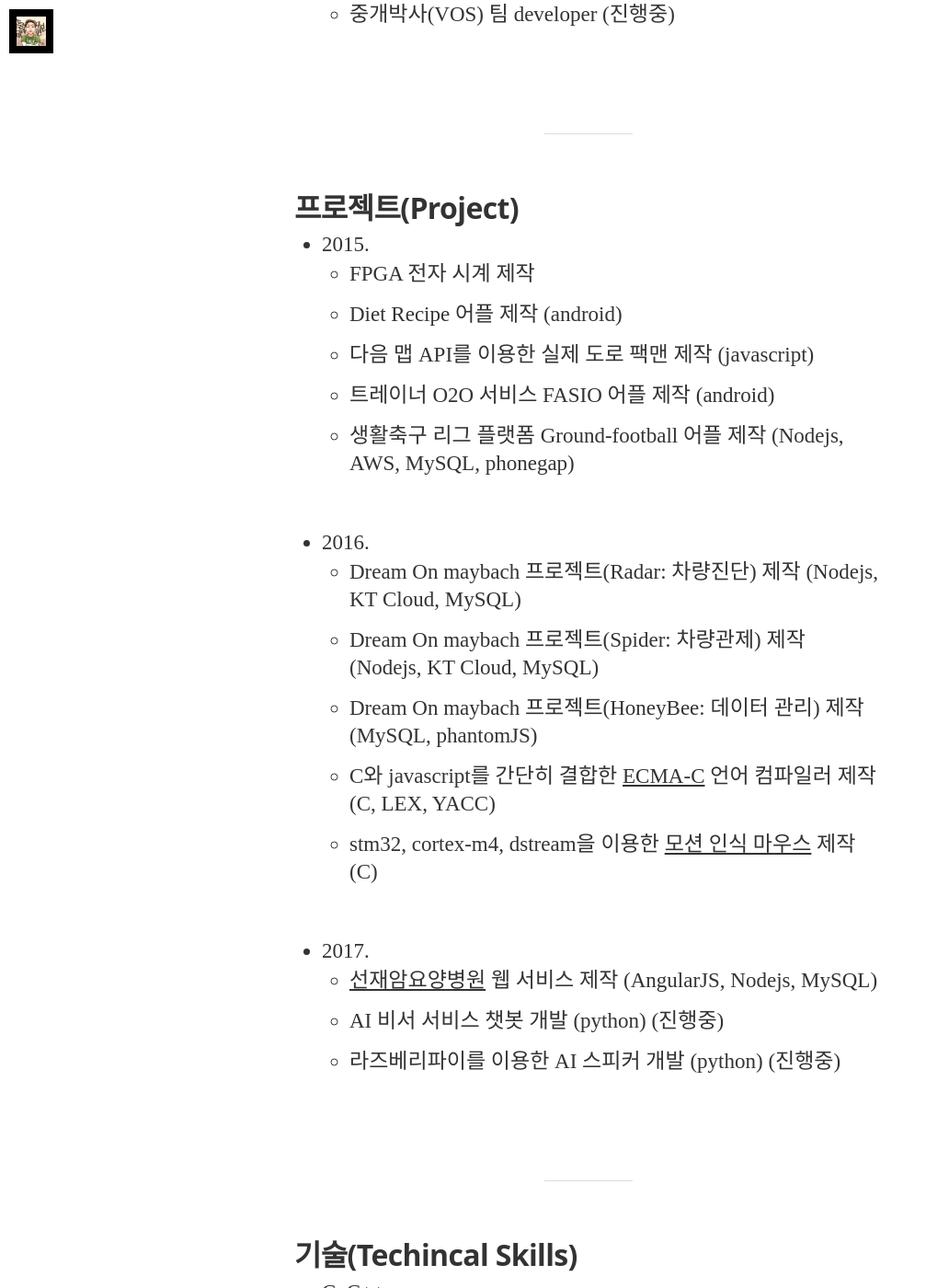
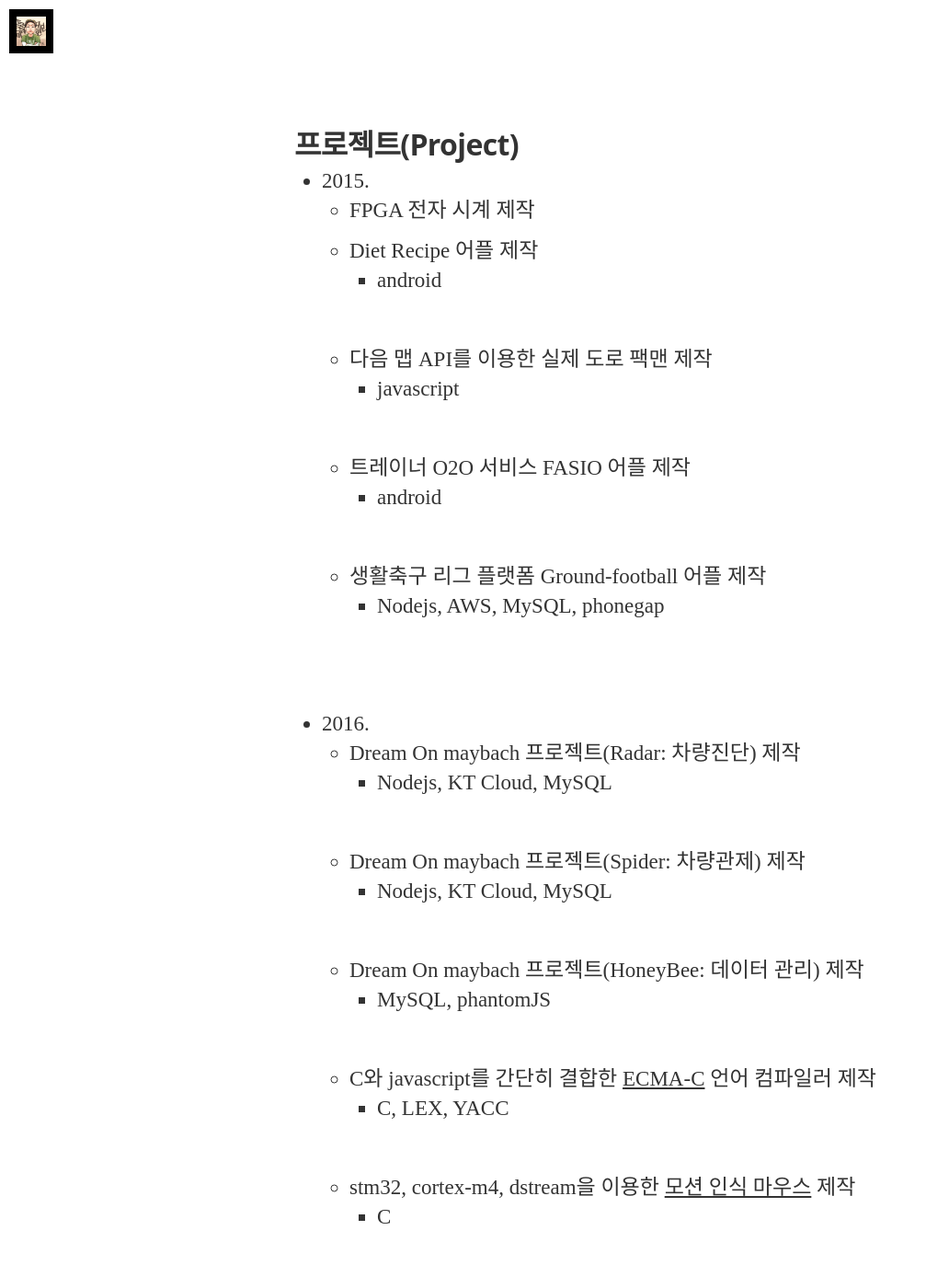
Before and after one commit to koocci/github.io, a Jekyll site: the page built from about.md, in a window 1280 px wide and 1400 px high, scrolled down 1089 px. Shown: the whole window at 92% size, without its empty margins (0-1007 px from the left). Built offline with Jekyll 4.4.1, drawn with Linux system fonts in a browser that asks for light colours; nearby versions of some CDN libraries; some web fonts are replaced; some of the changed text lies outside the part shown.

Commit message:
Update portfolio

```diff
--- a/about.md
+++ b/about.md
@@ -3,12 +3,10 @@
 title: 'Portfolio'
 permalink: /Portfolio/
 ---
-
 ---
 ## 구진현(Koo jinhyun)
   * Koocci (LazyEffect)
 
----
 ## 경력(Experience)
   * 2015.
     - Apptive 소속 developer
@@ -22,37 +20,45 @@
     - SQLD 자격증 취득
     - 중개박사(VOS) 팀 developer (진행중)
 
----
 ## 프로젝트(Project)
   * 2015.
     - FPGA 전자 시계 제작
-    - Diet Recipe 어플 제작 (android)
-    - 다음 맵 API를 이용한 실제 도로 팩맨 제작 (javascript)
-    - 트레이너 O2O 서비스 FASIO 어플 제작 (android)
-    - 생활축구 리그 플랫폼 Ground-football 어플 제작 (Nodejs, AWS, MySQL, phonegap)
+    - Diet Recipe 어플 제작
+      + android
+    - 다음 맵 API를 이용한 실제 도로 팩맨 제작
+      + javascript
+    - 트레이너 O2O 서비스 FASIO 어플 제작
+      + android
+    - 생활축구 리그 플랫폼 Ground-football 어플 제작
+      + Nodejs, AWS, MySQL, phonegap
   * 2016.
-    - Dream On maybach 프로젝트(Radar: 차량진단) 제작 (Nodejs, KT Cloud, MySQL)
-    - Dream On maybach 프로젝트(Spider: 차량관제) 제작 (Nodejs, KT Cloud, MySQL)
-    - Dream On maybach 프로젝트(HoneyBee: 데이터 관리) 제작 (MySQL, phantomJS)
-    - C와 javascript를 간단히 결합한 [ECMA-C](https://github.com/seunggu/ECMA-C-Compiler) 언어 컴파일러 제작 (C, LEX, YACC)
-    - stm32, cortex-m4, dstream을 이용한 [모션 인식 마우스](https://github.com/0x1306e6d/moma) 제작 (C)
+    - Dream On maybach 프로젝트(Radar: 차량진단) 제작
+      + Nodejs, KT Cloud, MySQL
+    - Dream On maybach 프로젝트(Spider: 차량관제) 제작
+      + Nodejs, KT Cloud, MySQL
+    - Dream On maybach 프로젝트(HoneyBee: 데이터 관리) 제작
+      + MySQL, phantomJS
+    - C와 javascript를 간단히 결합한 [ECMA-C](https://github.com/seunggu/ECMA-C-Compiler) 언어 컴파일러 제작
+      + C, LEX, YACC
+    - stm32, cortex-m4, dstream을 이용한 [모션 인식 마우스](https://github.com/0x1306e6d/moma) 제작
+      + C
   * 2017.
-    - [선재암요양병원](http://www.i-sunjae.com/) 웹 서비스 제작 (AngularJS, Nodejs, MySQL)
-    - AI 비서 서비스 챗봇 개발 (python) (진행중)
-    - 라즈베리파이를 이용한 AI 스피커 개발 (python) (진행중)
+    - [선재암요양병원](http://www.i-sunjae.com/) 웹 서비스 제작
+      + AngularJS, Nodejs, MySQL
+    - AI 비서 서비스 챗봇 개발 (진행중)
+      + python
+    - 라즈베리파이를 이용한 AI 스피커 개발 (진행중)
+      + python
 
----
 ## 기술(Techincal Skills)
   - C, C++
   - javascript, Node.js, Express, AngularJS
   - phonegap, iOnic
   - MySQL, python, AWS
 
----
 ## 학력(Education)
   * 2011.
     - 부산대학교 정보컴퓨터공학부 재학
 
----
 ## E-MAIL
   * dgmsky1@gmail.com
```
